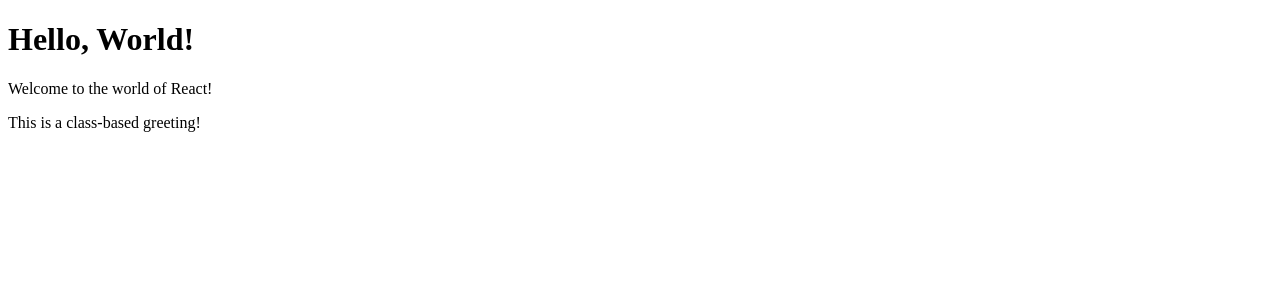
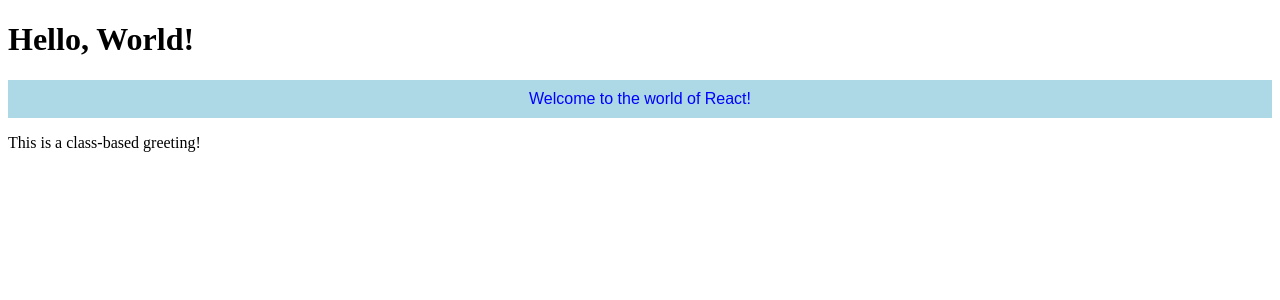
Before and after one commit to kmehner/Intro-to-react, a React (Vite) app: page / in a window 1280 px wide. Shown: the top 300 px of the page. Built offline with nearby package versions, Linux system fonts and the light colour scheme.

Commit message:
Adding inline styling to Greeting component

```diff
--- a/src/Greeting.jsx
+++ b/src/Greeting.jsx
@@ -4,6 +4,17 @@
 import React from 'react';
 
 function Greeting() {
-    return <p>Welcome to the world of React!</p>;
+
+    // Adding some inline styling
+    const greetingStyle = {
+    color: "blue",
+    backgroundColor: "lightblue",
+    padding: "10px",
+    fontFamily: "Arial",
+    textAlign: "center"
+    };
+
+    // Adding the inline styling to the paragraph tag
+    return <p style={greetingStyle}>Welcome to the world of React!</p>;
 }
 export default Greeting;
```
